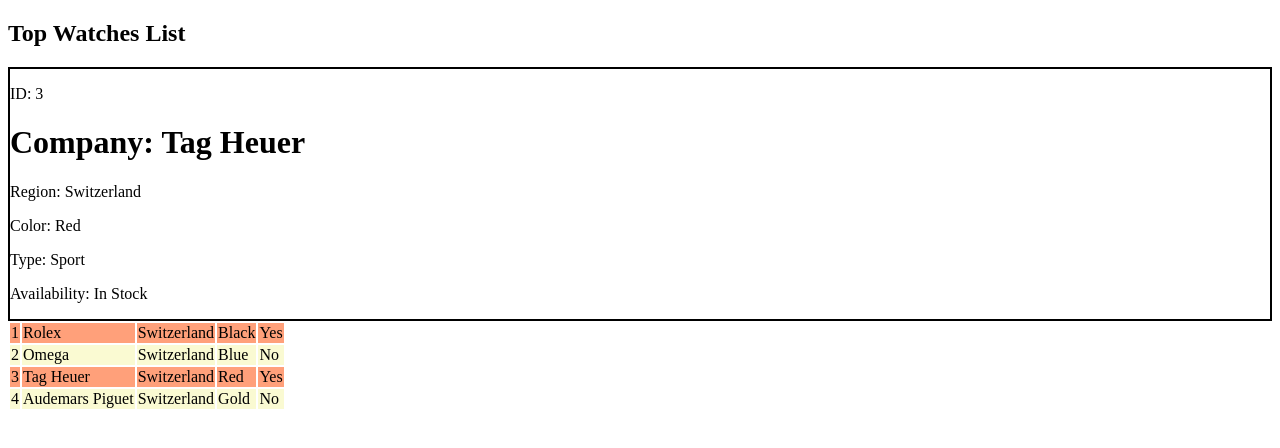
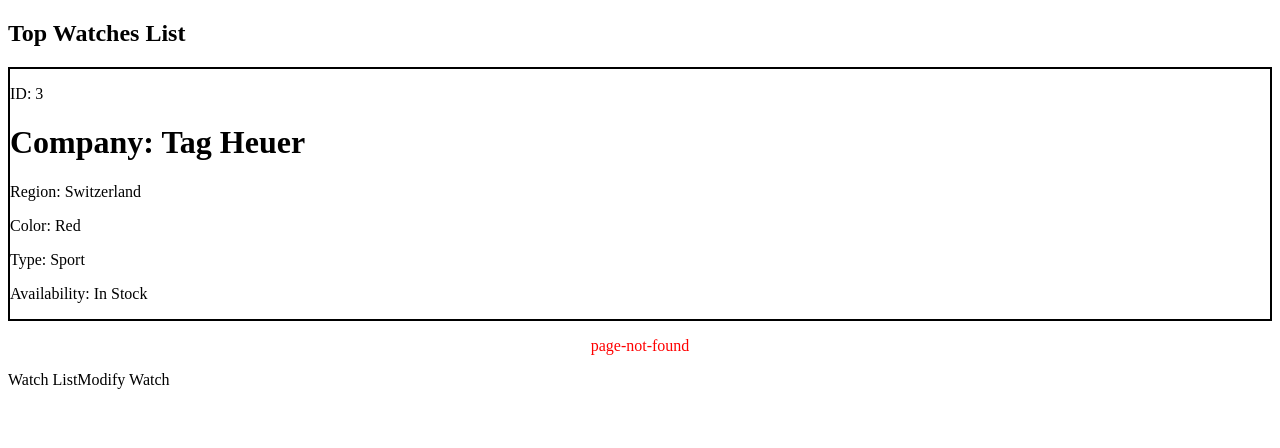
Before and after one commit to Varinder01/VarinderPal_Singh_Learning_Angular, an Angular app: page /watch in a window 1280 px wide. Shown: the top 448 px of the page. Built offline with nearby package versions, Linux system fonts and the light colour scheme.

Commit message:
created page not found styling

```diff
--- a/src/app/app.component.html
+++ b/src/app/app.component.html
@@ -1,5 +1,11 @@
 <div class="container">
   <h2>Top Watches List</h2>
   <app-watch-list-item *ngIf="selectedWatch" [Watch]="selectedWatch"></app-watch-list-item>
- <app-watch-list></app-watch-list>
 </div>
+<router-outlet></router-outlet>
+<div class="nav-bar">
+  <nav>
+    <a routerLink="/Watch" routerLinkActive="active">Watch List</a>
+    <a routerLink="/modify-list-item" routerLinkActive="active">Modify Watch</a>
+  </nav>
+</div>
--- /dev/null
+++ b/src/app/modify-list-item/modify-list-item.component.html
@@ -0,0 +1 @@
+<p>modify-list-item works!</p>
--- /dev/null
+++ b/src/app/page-not-found/page-not-found.component.css
@@ -0,0 +1,3 @@
+p{
+  color:red;
+  text-align:center;}
--- /dev/null
+++ b/src/app/page-not-found/page-not-found.component.html
@@ -0,0 +1 @@
+<p>page-not-found</p>
```
Also changed, not shown: src/app/modify-list-item/modify-list-item.component.ts (added, +12 -0 lines), src/app/page-not-found/page-not-found.component.ts (added, +12 -0 lines), src/app/modify-list-item/modify-list-item.component.css (added), 2 other files (tests, documents, lock files or other folders).
